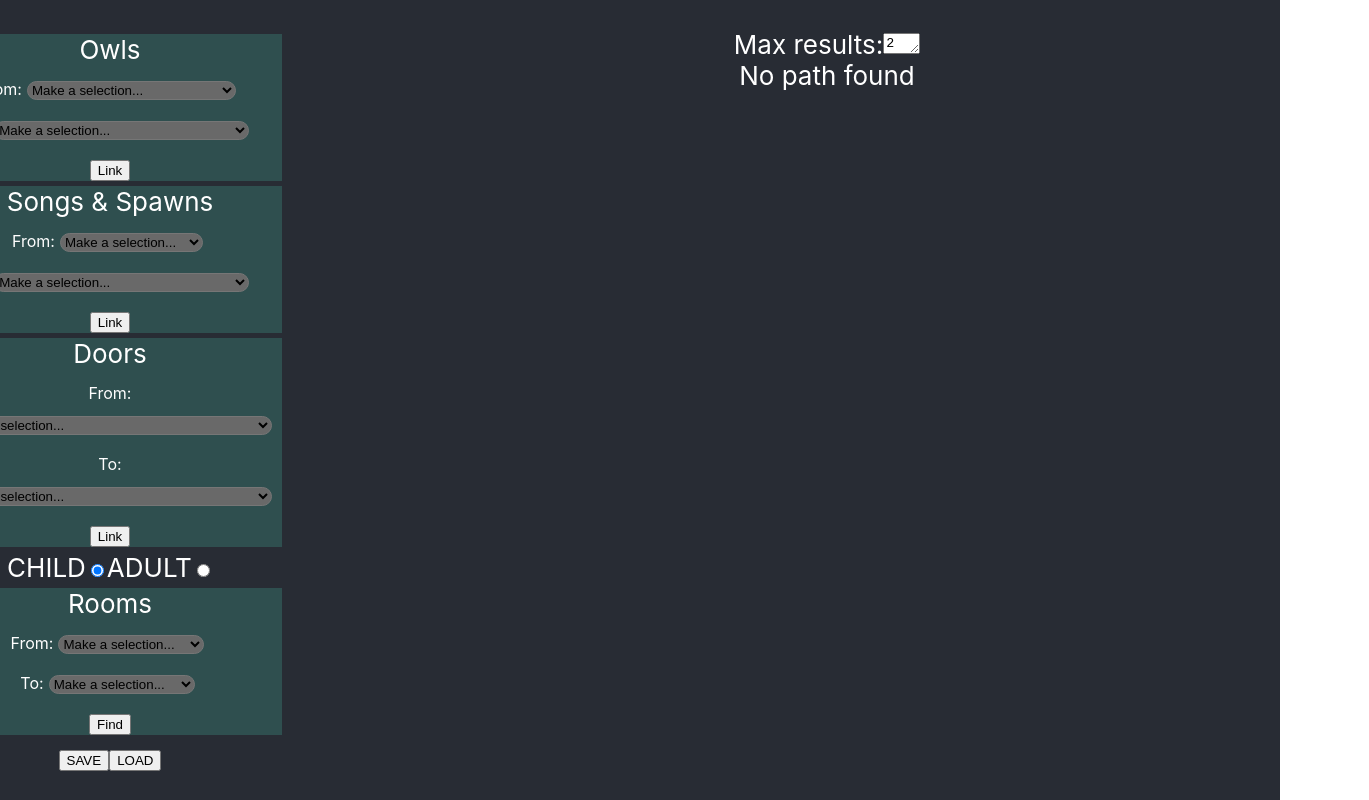
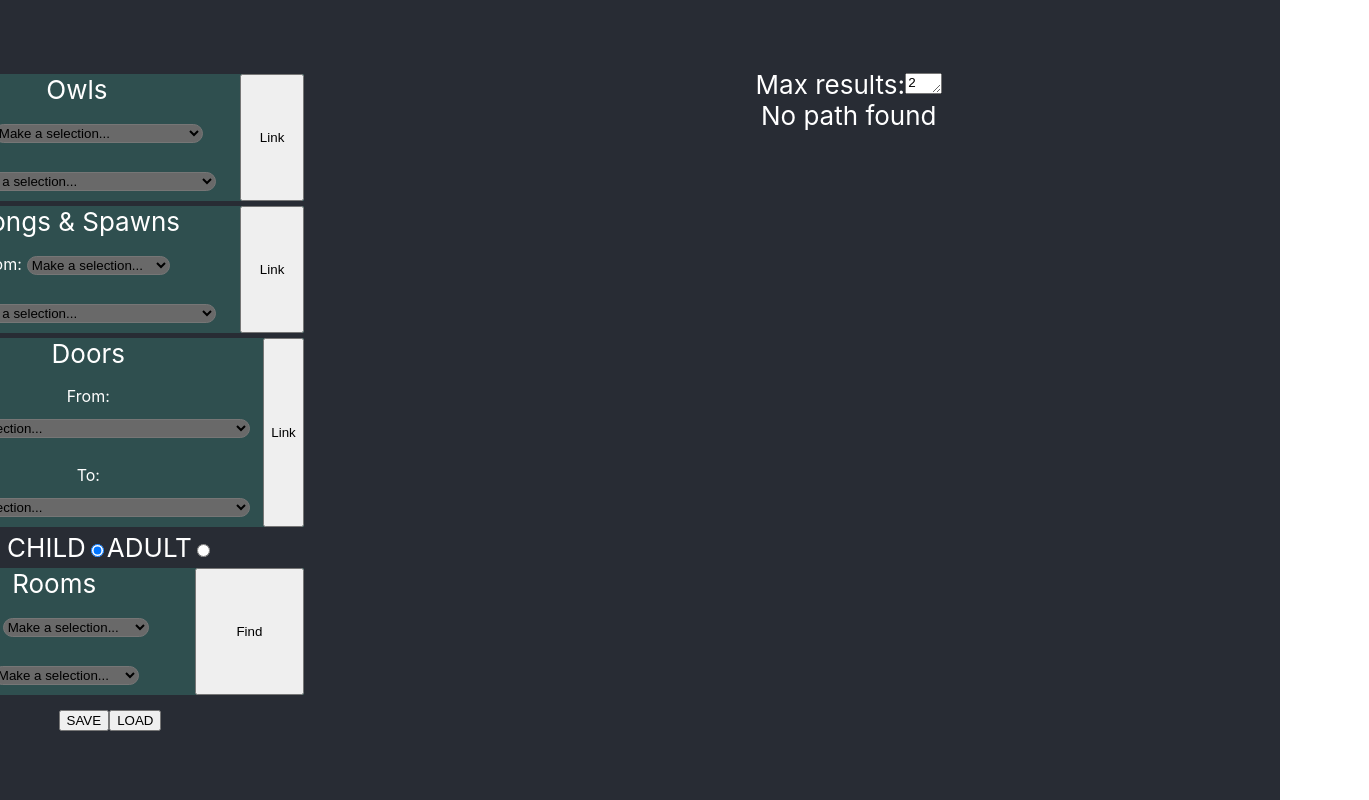
Before and after one commit to KevinRapa/lozr-path-manager, a React (Create React App) app: page / in a window 1280 px wide. Shown: the whole page, 1369 px wide, since content can reach past the window. Built offline with nearby package versions, Linux system fonts and the light colour scheme.

Commit message:
Made grid  for from to module

```diff
--- a/src/components/FromToModule.css
+++ b/src/components/FromToModule.css
@@ -3,7 +3,30 @@
 	display: block;
 }
 
+.from-to-title {
+	grid-column-start: 1;
+	grid-row-start: 1;
+}
+
+.from-to-dropdown-top {
+	grid-column-start: 1;
+	grid-row-start: 2;
+}
+
+.from-to-dropdown-bottom {
+	grid-column-start: 1;
+	grid-row-start: 3;
+}
+
+.from-to-button {
+	grid-column-start: 2;
+	grid-row: 1 / span 3;
+}
+
 .from-to-container {
+	display: grid;
+	gap: 3px;
+	grid-template: auto auto auto / auto auto;
 	background-color: darkslategrey;
 	margin: 5px;
 }
--- a/src/components/FromToModule.tsx
+++ b/src/components/FromToModule.tsx
@@ -33,17 +33,17 @@ export function FromToModule(props: FromToModuleProps)
 
 	return <div className="from-to-container">
 		<div className="from-to-title">{props.title}</div>
-		<DropDown className="from-to-dropdown"
+		<DropDown className="from-to-dropdown from-to-dropdown-top"
 		          idToNameMap={props.idToNameMapFrom}
 		          onChange={fromChange}
 		          title={"From:"}
 		/>
-		<DropDown className="from-to-dropdown"
+		<DropDown className="from-to-dropdown from-to-dropdown-bottom"
 		          idToNameMap={props.idToNameMapTo}
 		          onChange={toChange}
 		          title={"To:"}
 		/>
-		<button onClick={onClick}>
+		<button className="from-to-button" onClick={onClick}>
 			{props.buttonTitle}
 		</button>
 	</div>;
```
